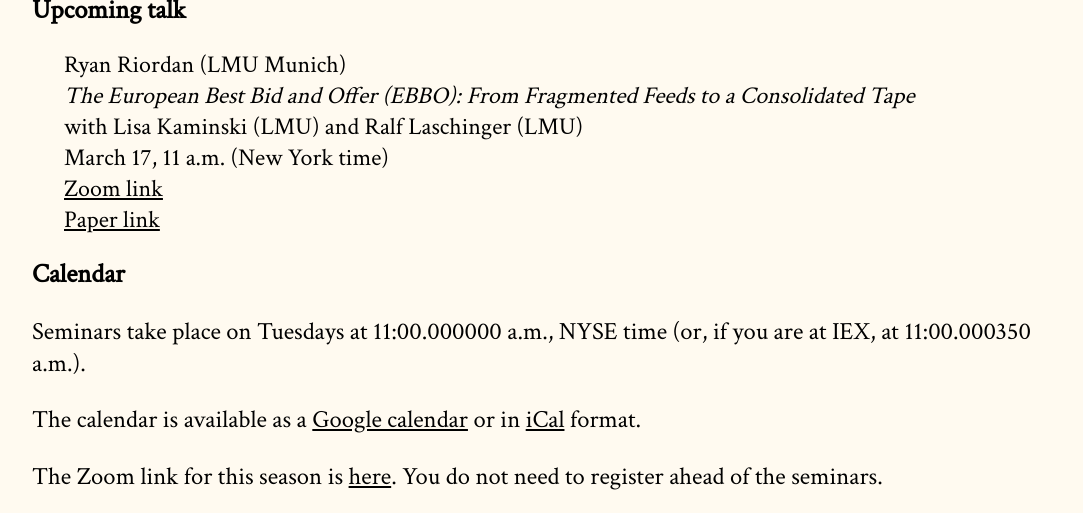
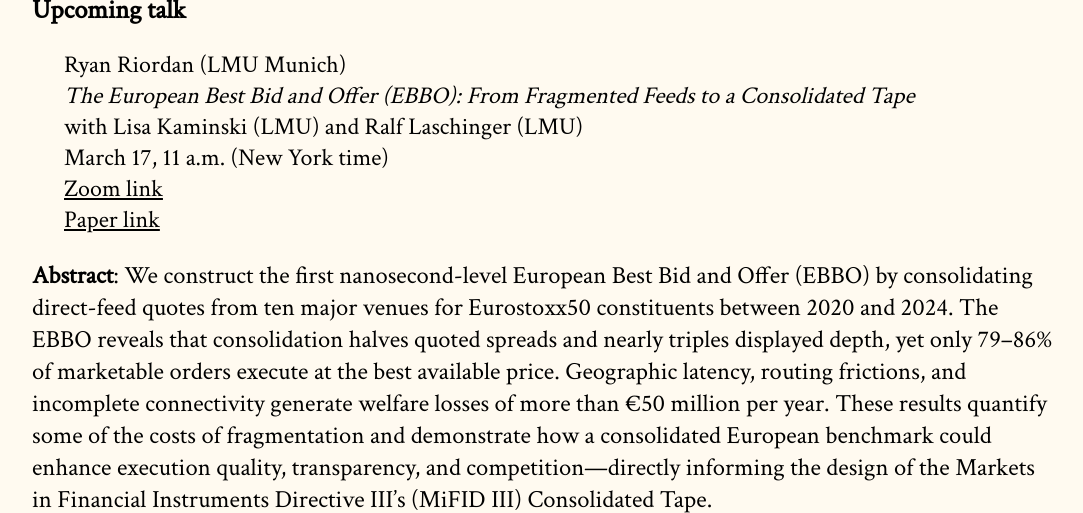
Before and after one commit to cpfiffer/microstructure.exchange, a Jekyll site: the page built from index.md, in a window 1280 px wide and 900 px high, scrolled down 468 px, cut to the strip 0-513 px from the top of the window. Shown: the whole strip, without its empty margins (96-1179 px from the left). Built offline with Jekyll 4.4.1, drawn with Linux system fonts in a browser that asks for light colours; some web fonts are replaced.

Commit message:
Update _config.yml

```diff
--- a/_config.yml
+++ b/_config.yml
@@ -20,4 +20,4 @@ speaker-info:
   webinar-link: "https://us06web.zoom.us/j/84504721258?pwd=I2cR9GtVjSa0myOQKYdxRTvQ1PHENW.1"
   # discussant: "Michael Noe (Eurex), Amit Goyal (SFI/Lausanne), and Eric Uhlmann (INSEAD)"
   # slides-link: /slides/RobinhoodSlides_TME.pdf
-  #abstract: "We study $550 billion in dark crypto trades: off-exchange trades which do not appear on any exchange dataset. These trades are proprietary to a large brokerage firm, which routes orders to a number of competing off-exchange wholesalers. Dark crypto liquidity frequently provides price improvement over and above a hypothetical NBBO, and we estimate customers save between $38 and $74 million per year. A lack of cryptocurrency regulation means the benefits of a cryptocurrency broker, and associated access to dark crypto liquidity, are not widely known."
+  abstract: "We construct the first nanosecond-level European Best Bid and Offer (EBBO) by consolidating direct-feed quotes from ten major venues for Eurostoxx50 constituents between 2020 and 2024. The EBBO reveals that consolidation halves quoted spreads and nearly triples displayed depth, yet only 79–86% of marketable orders execute at the best available price. Geographic latency, routing frictions, and incomplete connectivity generate welfare losses of more than €50 million per year. These results quantify some of the costs of fragmentation and demonstrate how a consolidated European benchmark could enhance execution quality, transparency, and competition—directly informing the design of the Markets in Financial Instruments Directive III’s (MiFID III) Consolidated Tape."
```
